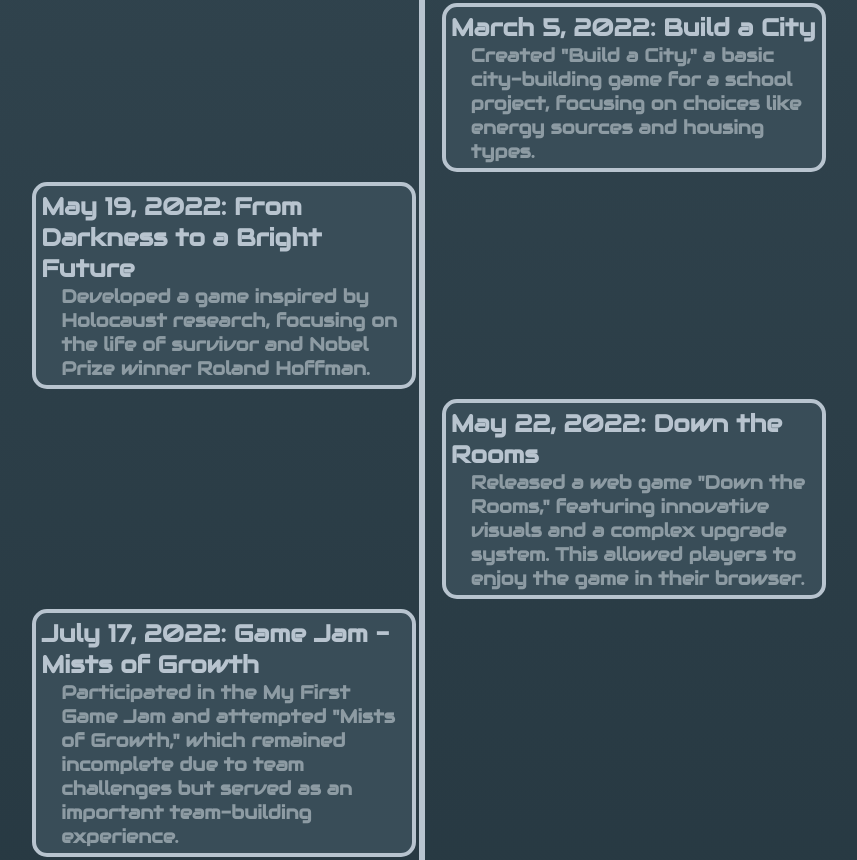
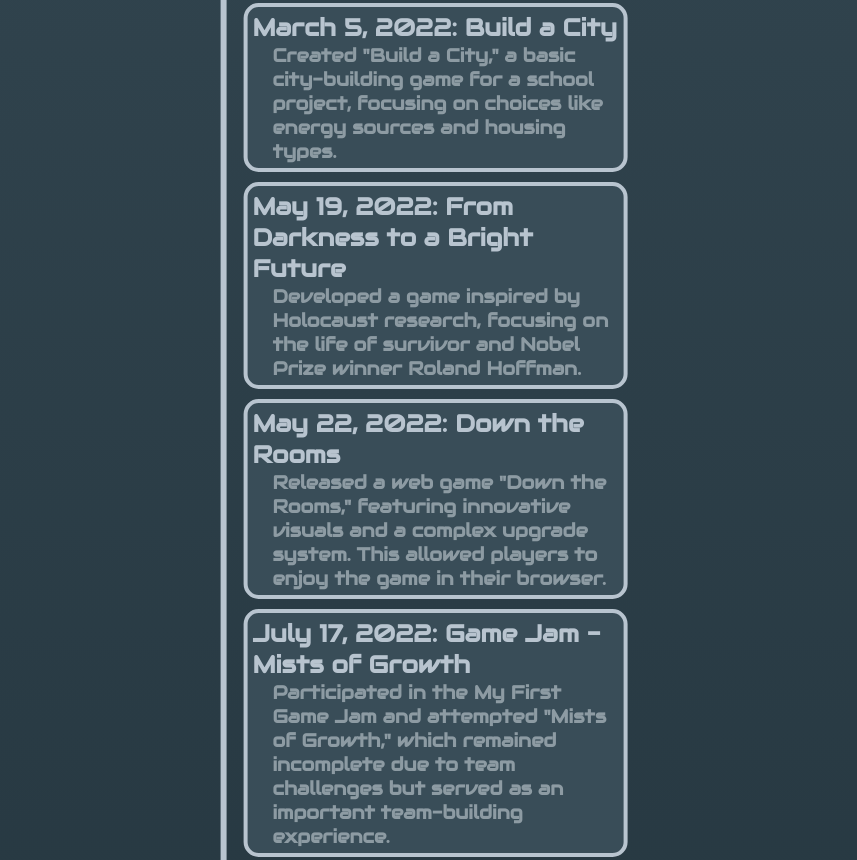
Before and after one commit to ThisGameIsRyan/Website-Portfolio, a plain HTML site: page vanilla-build/index.html in a window 1280 px wide. Shown: the part 1604-2464 px from the top of the page, without its empty margins (211-1068 px from the left). Drawn offline with Linux system fonts and the light colour scheme.

Commit message:
Timeline on Left

```diff
--- a/vanilla-build/index.css
+++ b/vanilla-build/index.css
@@ -258,6 +258,7 @@ body {
   }
   100% {
     height: 42px;
+    box-shadow: black;
   }
 }
 .timeline {
@@ -273,7 +274,7 @@ body {
   height: 100%;
   border-radius: 3px;
   background-color: var(--light-gray);
-  transform: translate(50vw, 0px);
+  transform: translate(34.5vw, 0px);
   margin-left: -10px;
   z-index: 0;
 }
@@ -281,6 +282,7 @@ body {
   display: block;
   margin-left: auto;
   margin-right: auto;
+  transform: translate(-15.5vw, 0px);
   width: 0;
 }
 .date {
@@ -295,41 +297,21 @@ body {
   border-radius: 15px;
   border-style: solid;
 }
-.container-right {
+.container {
   margin: 10px;
   margin-left: 1vw;
   border-width: 4px;
   border-color: var(--light-gray);
   width: 30vw;
-  max-width: 575px;
   padding: 5px;
   border-radius: 15px;
   border-style: solid;
   background-color: var(--gray);
 }
-.container-right h3 {
+.container h3 {
   margin-left: 20px;
   color: var(--light-ish-gray);
 }
-.container-left {
-  display: grid;
-  position: relative;
-  justify-content: left;
-  margin: 10px;
-  margin-left: max(-31vw, -595px);
-  border-width: 4px;
-  border-color: var(--light-gray);
-  width: 30vw;
-  max-width: 575px;
-  padding: 5px;
-  border-radius: 15px;
-  border-style: solid;
-  background-color: var(--gray);
-}
-.container-left h3 {
-  margin-left: 20px;
-  color: var(--light-ish-gray);
-}
-.container-left a {
+.container a {
   color: var(--yellow);
 }
--- a/vanilla-build/index.html
+++ b/vanilla-build/index.html
@@ -99,7 +99,7 @@
             <div class="date">
               <h2>2019</h2>
             </div>
-            <div class="container-right">
+            <div class="container">
               <h2>Late 2019 - 2021: Learning Phase</h2>
               <h3>
                 Began programming in Python in late 2019, quickly shifting to C#
@@ -110,7 +110,7 @@
             <div class="date">
               <h2>2021</h2>
             </div>
-            <div class="container-left">
+            <div class="container">
               <h2>August 11, 2021: Doomba</h2>
               <h3>
                 Developed "Doomba," a top-down shooter game. Learned to use
@@ -121,7 +121,7 @@
             <div class="date">
               <h2>2022</h2>
             </div>
-            <div class="container-right">
+            <div class="container">
               <h2>March 5, 2022: Build a City</h2>
               <h3>
                 Created "Build a City," a basic city-building game for a school
@@ -129,14 +129,14 @@
                 types.
               </h3>
             </div>
-            <div class="container-left">
+            <div class="container">
               <h2>May 19, 2022: From Darkness to a Bright Future</h2>
               <h3>
                 Developed a game inspired by Holocaust research, focusing on the
                 life of survivor and Nobel Prize winner Roland Hoffman.
               </h3>
             </div>
-            <div class="container-right">
+            <div class="container">
               <h2>May 22, 2022: Down the Rooms</h2>
               <h3>
                 Released a web game "Down the Rooms," featuring innovative
@@ -144,7 +144,7 @@
                 enjoy the game in their browser.
               </h3>
             </div>
-            <div class="container-left">
+            <div class="container">
               <h2>July 17, 2022: Game Jam - Mists of Growth</h2>
               <h3>
                 Participated in the My First Game Jam and attempted "Mists of
@@ -155,7 +155,7 @@
             <div class="date">
               <h2>2023</h2>
             </div>
-            <div class="container-right">
+            <div class="container">
               <h2>April 29, 2023: Pastel Game Jam</h2>
               <h3>
                 Entered the Pastel Game Jam, handling most aspects solo while
@@ -163,7 +163,7 @@
                 unfinished state due to time constraints.
               </h3>
             </div>
-            <div class="container-left">
+            <div class="container">
               <h2>June 29, 2023: Rolling Atop It</h2>
               <h3>
                 Collaborated on "Rolling Atop It," an obstacle course game for
@@ -171,7 +171,7 @@
                 to its engaging cover art.
               </h3>
             </div>
-            <div class="container-right">
+            <div class="container">
               <h2>October 5, 2023: RPG Tavern Game</h2>
               <h3>
                 Began a long-term RPG Tavern game project, focusing on resource
@@ -182,7 +182,7 @@
             <div class="date">
               <h2>2024</h2>
             </div>
-            <div class="container-left">
+            <div class="container">
               <h2>
                 August 23, 2024: <a href="https://tentet.top">Tentet.Top</a> a
                 Tetris Roguelike
@@ -193,7 +193,7 @@
                 elements.
               </h3>
             </div>
-            <div class="container-right">
+            <div class="container">
               <h2>October 21, 2024: Personal Portfolio Website</h2>
               <h3>
                 Initiated the creation of a personal portfolio website to
```
